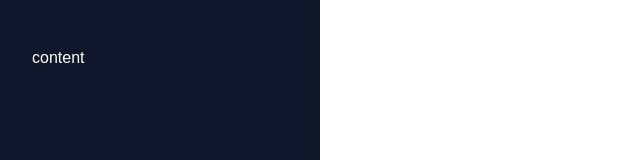
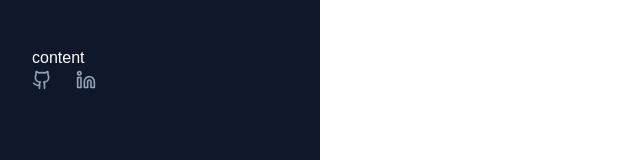
Before and after one commit to JuanAguilarTorres/Portafolio, a Next.js app in the folder next/: page / in a window 1280 px wide. Shown: the part 330-490 px from the top of the page, without its empty margins (0-640 px from the left). Built offline with nearby package versions, Linux system fonts and the light colour scheme.

Commit message:
feat(sidebar): develop social section

```diff
--- a/next/src/app/components/sidebar/SidebarSocial.tsx
+++ b/next/src/app/components/sidebar/SidebarSocial.tsx
@@ -1,7 +1,35 @@
 import React from 'react';
+import { Github, Linkedin} from 'lucide-react';
+
+interface SocialLink {
+    icon: React.ComponentType<{ size?: number; className?: string }>;
+    href: string;
+    label: string;
+}
+
+const socialLinks: SocialLink[] = [
+    { icon: Github, href: 'https://github.com', label: 'GitHub' },
+    { icon: Linkedin, href: 'https://linkedin.com', label: 'LinkedIn' }
+];
 
 export const SidebarSocial: React.FC = () => {
     return (
-        <div></div>
+        <div className="flex space-x-6 mb-8">
+            {socialLinks.map((link, index) => {
+                const IconComponent = link.icon;
+                return (
+                    <a
+                        key={index}
+                        href={link.href}
+                        target="_blank"
+                        rel="noopener noreferrer"
+                        className="text-slate-400 hover:text-white transition-colors duration-300"
+                        aria-label={link.label}
+                    >
+                        <IconComponent size={20} />
+                    </a>
+                );
+            })}
+        </div>
     );
 };
```
